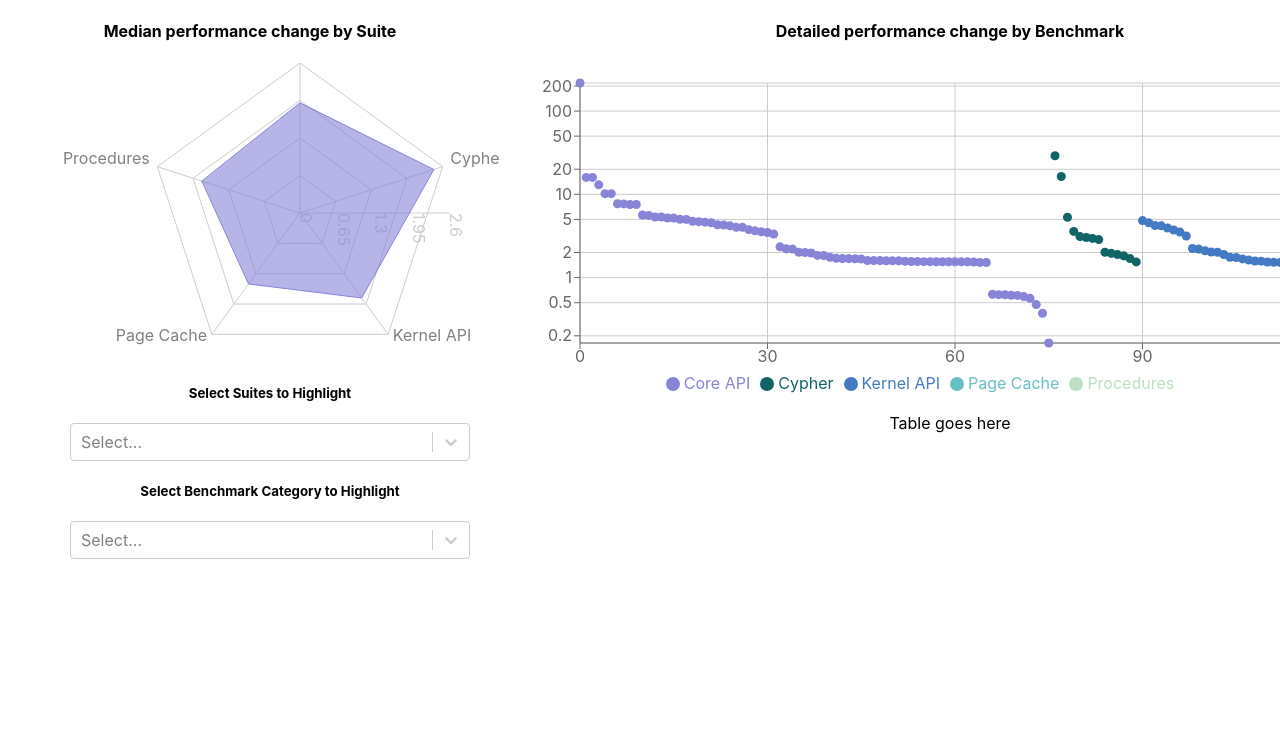
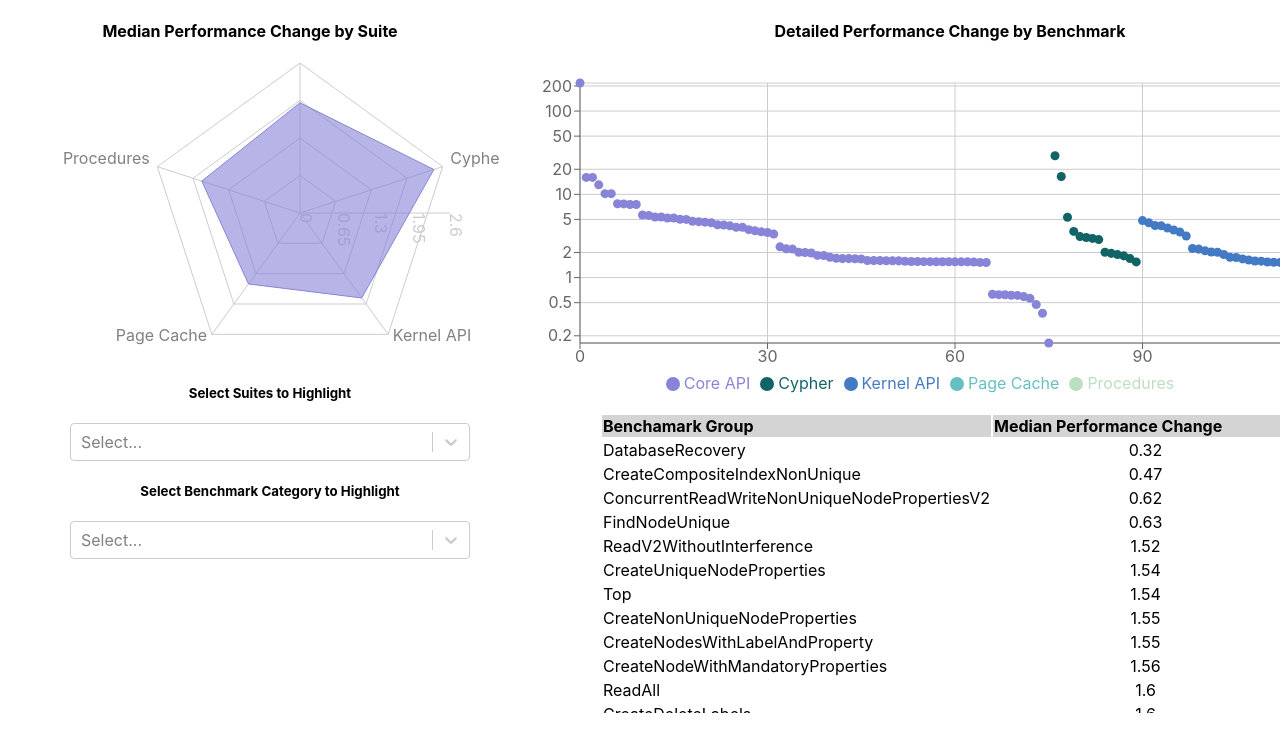
Before and after one commit to tlinq/benchmark-performance, a React (Create React App) app: page / in a window 1280 px wide. Shown: the top 752 px of the page. Built offline with nearby package versions, Linux system fonts and the light colour scheme.

Commit message:
Adde a table to show which groups have increased or decreased the most in performance

```diff
--- a/src/Components/Dashboard.css
+++ b/src/Components/Dashboard.css
@@ -2,6 +2,7 @@
     width: 1400px;
     /* background-color: silver; */
     height: 100%;
+    align-content: center;
 }
 
 .LeftContainer {
--- a/src/Components/Dashboard.js
+++ b/src/Components/Dashboard.js
@@ -105,7 +105,7 @@ class Dashboard extends Component {
       <div className="WrapperContainer">
         {/* <button onClick={this.getTest}>test</button> */}
         <div className="LeftContainer">
-          <h4>Median performance change by Suite</h4>
+          <h4>Median Performance Change by Suite</h4>
           <PerfRadarChart medians={this.state.medians} />
           <div className="Selectcontainer">
             <h5>Select Suites to Highlight</h5>
@@ -123,7 +123,7 @@ class Dashboard extends Component {
           </div>
         </div>
         <div className="RightContainer">
-          <h4>Detailed performance change by Benchmark</h4>
+          <h4>Detailed Performance Change by Benchmark</h4>
           <PerformanceScatter data={this.state.scatterData} />
           <Table data={this.state.categoryMedians}/>
         </div>
--- a/src/Components/ScatterTooltip.js
+++ b/src/Components/ScatterTooltip.js
@@ -22,6 +22,9 @@ function Tooltip(props) {
         <p className="P">
           Old version: {props.old} {props.unit}
         </p>
+        <p className="P">
+          Relative Performance: {Math.round(props.relPerf*100)/100}
+        </p>
         <div>params: {params}</div>
       </div>
     </div>
--- /dev/null
+++ b/src/Components/Table.css
@@ -0,0 +1,22 @@
+.Table {
+    margin-left: 100px;
+    text-align: left;
+}
+
+.TableWrapper {
+    max-height: 300px;
+    overflow-y: auto;
+    width: 800px;
+}
+
+.TableHeader {
+    border: slategray;
+    background-color: rgba(153, 153, 153, 0.425);
+    cursor: pointer;
+
+}
+
+.Th {
+    margin: 2px, 2px, 2px, 2px;
+    width:50%;
+}
--- a/src/Components/Table.js
+++ b/src/Components/Table.js
@@ -1,26 +1,60 @@
-import React, { Component } from 'react';
+import React, { Component } from "react";
+import "./Table.css"
 
 class Table extends Component {
   constructor(props) {
     super(props);
-        this.state = {
-
-         };
+    this.state = {};
   }
 
   sortByKey = (array, key) => {
     return array.sort(function(a, b) {
-            var x = a[key]; var y = b[key];
-            return ((x < y) ? -1 : ((x > y) ? 1 : 0));
+      var x = a[key];
+      var y = b[key];
+      return x < y ? -1 : x > y ? 1 : 0;
     });
+  };
+
+  sortIt = () => {
+      console.log("sort")
   }
 
+  makeTable = data => {
+    if (data.length>0) {
+      const keys = Object.keys(data[0]);
+      const tableHeader = [
+        "Benchamark Group",
+        "Median Performance Change"
+      ].map(x => {
+        return <th  onClick={() => this.sortIt()} className="Th">{x}</th>;
+      });
+      const tableContent = data.map(row => {
+        return (
+          <tr>
+            {keys.map((key, i) => {
+              if (i>0){
+                return <td style={{textAlign: "center"}}>{row[key]}</td>
+              }
+              return <td>{row[key]}</td>;
+            })}
+          </tr>
+        );
+      });
+      return { header: tableHeader, content: tableContent };
+    }
+    return { header: null, content: null }
+  };
+
   render() {
-        console.log("Table", this.props.data)
-        console.log("Table sorted", this.sortByKey(this.props.data, "median"))
+    console.log("Table", this.props.data);
+    console.log("Table sorted", this.sortByKey(this.props.data, "median"));
+    const { header, content } = this.makeTable(this.props.data);
     return (
-            <div>
-                Table goes here
+      <div className="TableWrapper">
+        <table className="Table">
+          <tr className="TableHeader">{header}</tr>
+          {content}
+        </table>
       </div>
     );
   }
```
Lines whose indentation alone changed are shown as unchanged.
